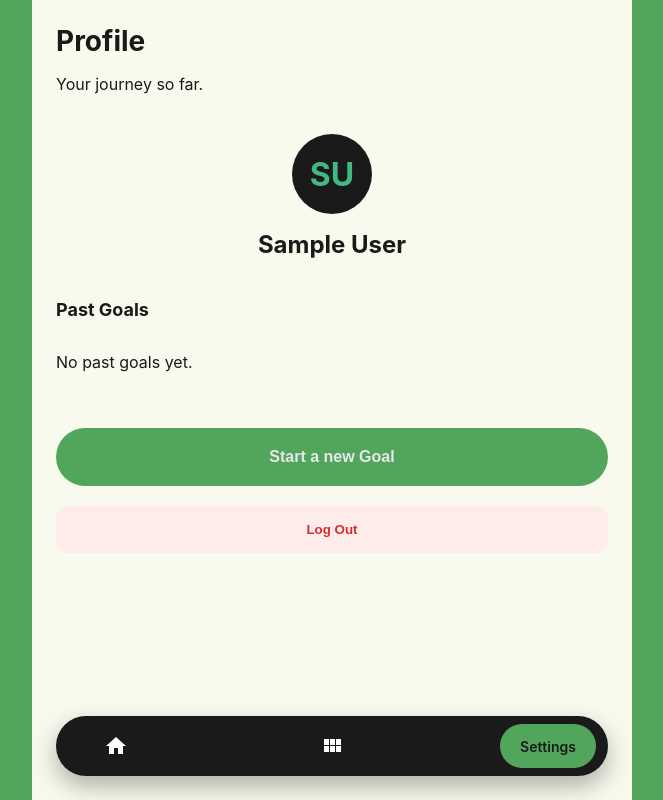
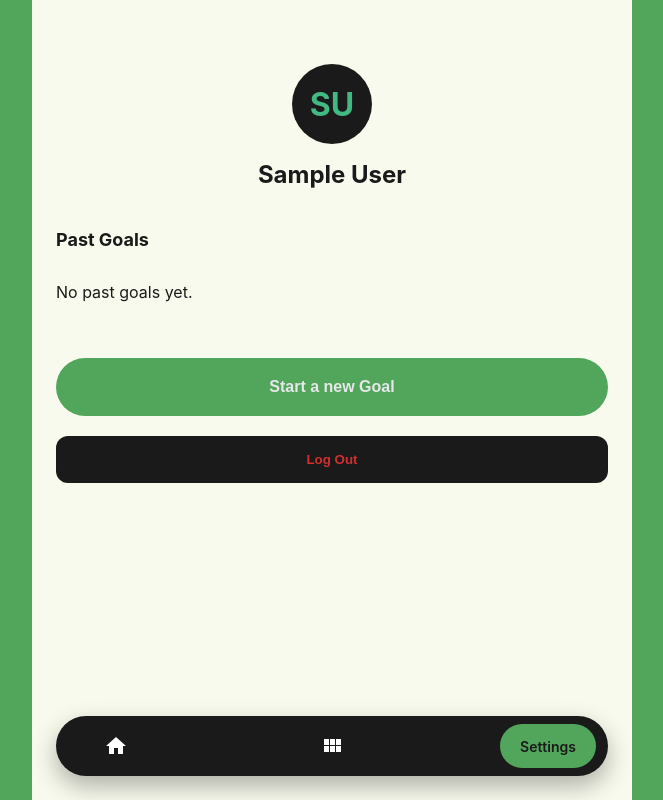
Before and after one commit to tumelo-sebego/ProgressTracker, a Vue app: page /profile in a window 1280 px wide. Shown: the whole page, without its empty margins (308-971 px from the left). Built offline with nearby package versions, Linux system fonts and the light colour scheme; sample sign-in values are in the browser's storage.

Commit message:
update styling of logout button

```diff
--- a/src/views/ProfileView.vue
+++ b/src/views/ProfileView.vue
@@ -1,9 +1,6 @@
 <template>
   <div class="profile-view">
-    <header>
-        <h1>Profile</h1>
-        <p>Your journey so far.</p>
-    </header>
+
 
     <div class="user-info">
         <div class="avatar-placeholder">{{ initials }}</div>
@@ -189,7 +186,7 @@ h2 { margin: 0; }
 
 .btn-logout {
     margin-top: 20px;
-    background: #fdecea;
+    background: var(--text-color);
     color: #d32f2f;
     border: none;
     padding: 16px;
```
